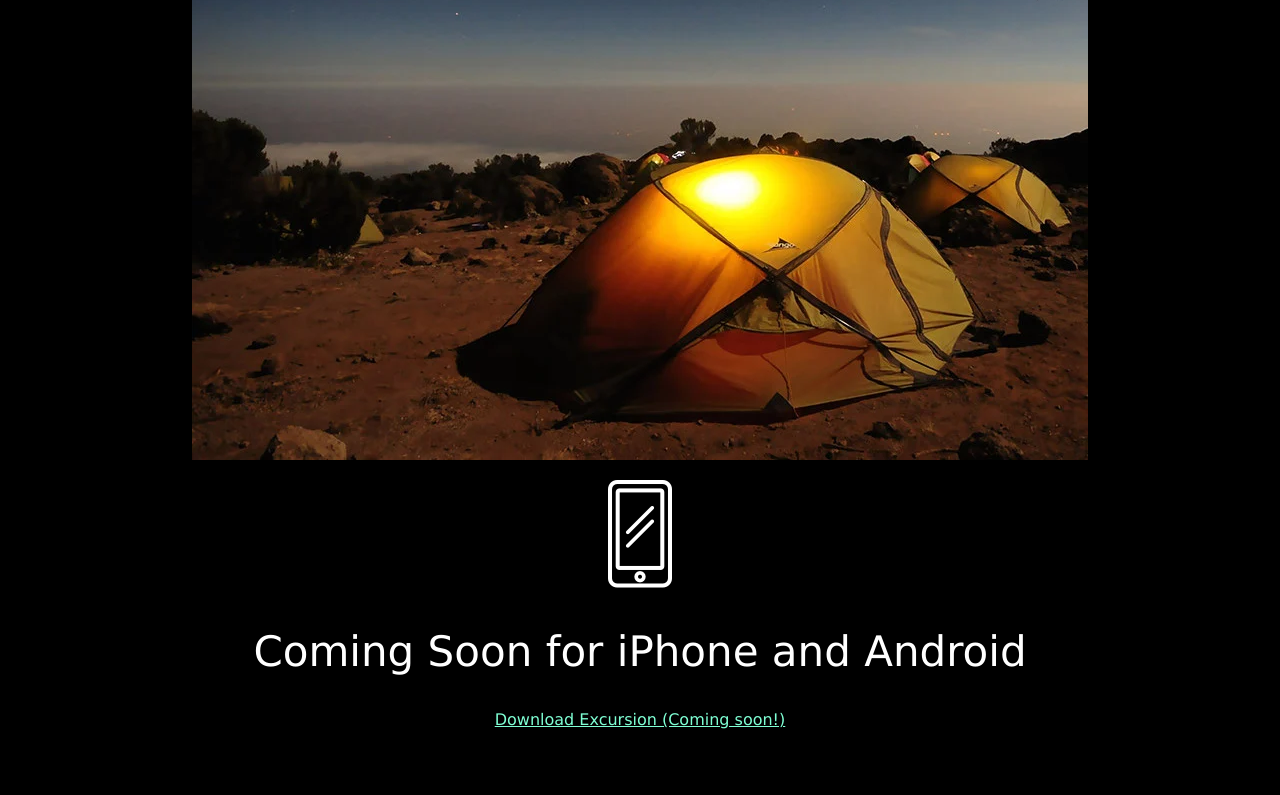
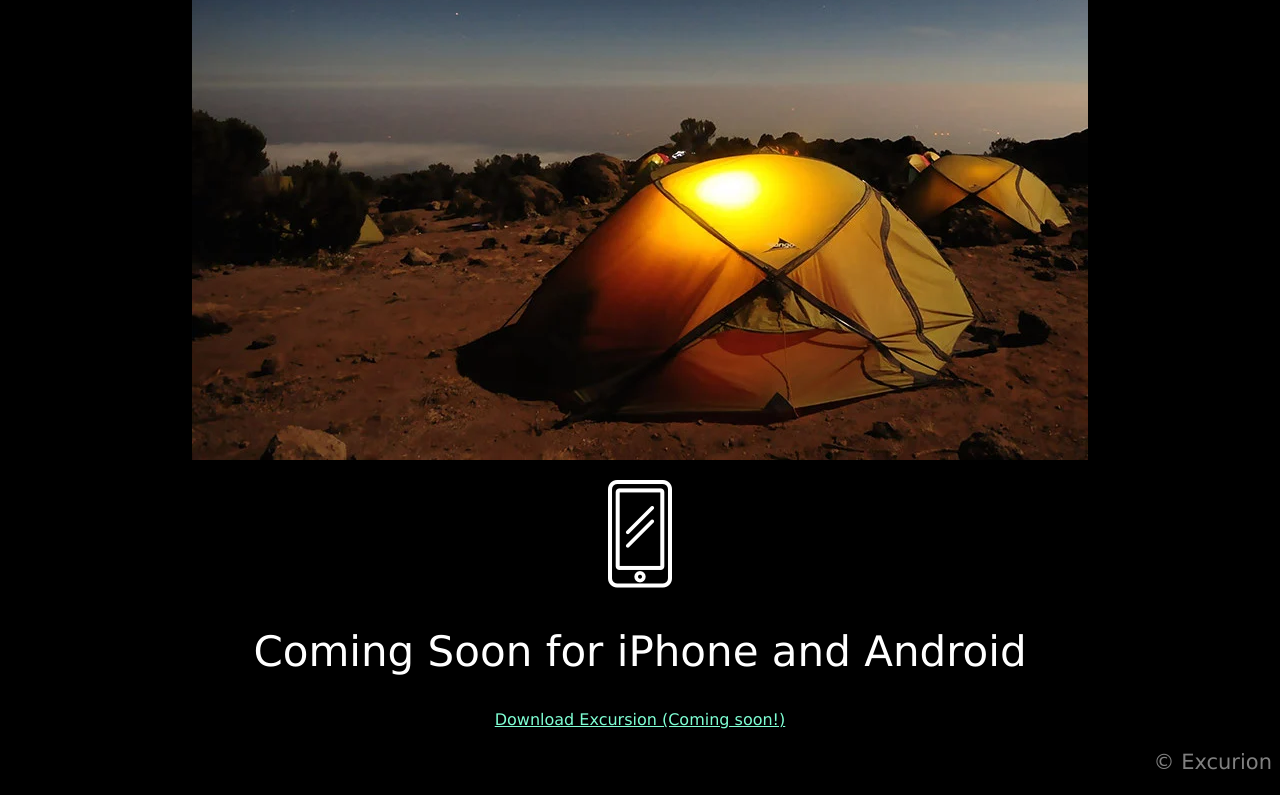
Before and after one commit to djungelsk0g/excursion, a plain HTML site: page index.html in a window 1280 px wide. Shown: the part 552-1347 px from the top of the page. Before the commit the page ends 1297 px from the top, so only its background shows below. Drawn offline with Linux system fonts and the light colour scheme.

Commit message:
Final push

```diff
--- a/index.html
+++ b/index.html
@@ -19,6 +19,7 @@
     <p><img src="resources/images/phone.png"></p>
     <h2 class="header--secondary">Coming Soon for iPhone and Android</h2>
     <p><a class="link--cta" href="#">Download Excursion (Coming soon!)</a></p>
+    <p class="footer--copyright">© Excurion</p>
 
 </body>
 </html>
--- a/resources/css/style.css
+++ b/resources/css/style.css
@@ -30,3 +30,11 @@ body {
     font-size: 16px;
     color: aquamarine;
 }
+
+/* FOOTER */
+
+.footer--copyright {
+    font-size: 21px;
+    color: grey;
+    text-align: right;
+}
```
